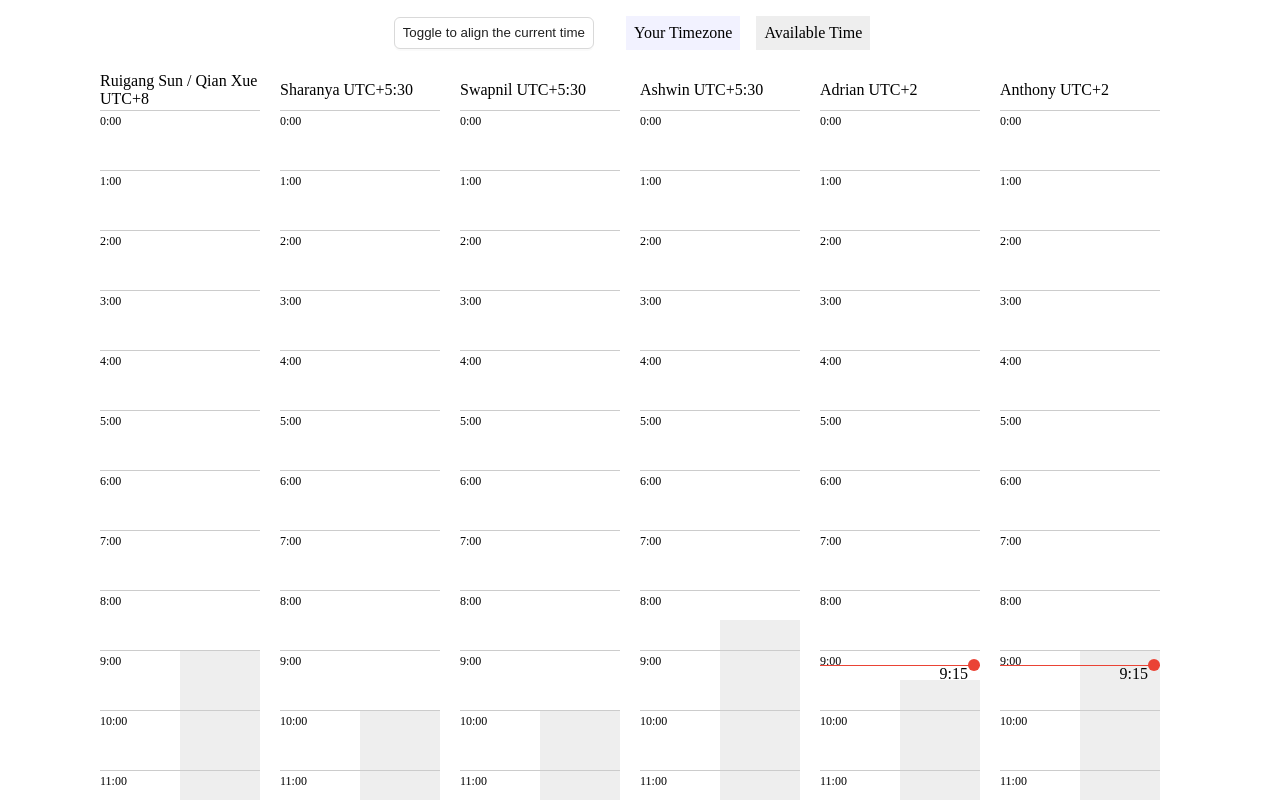
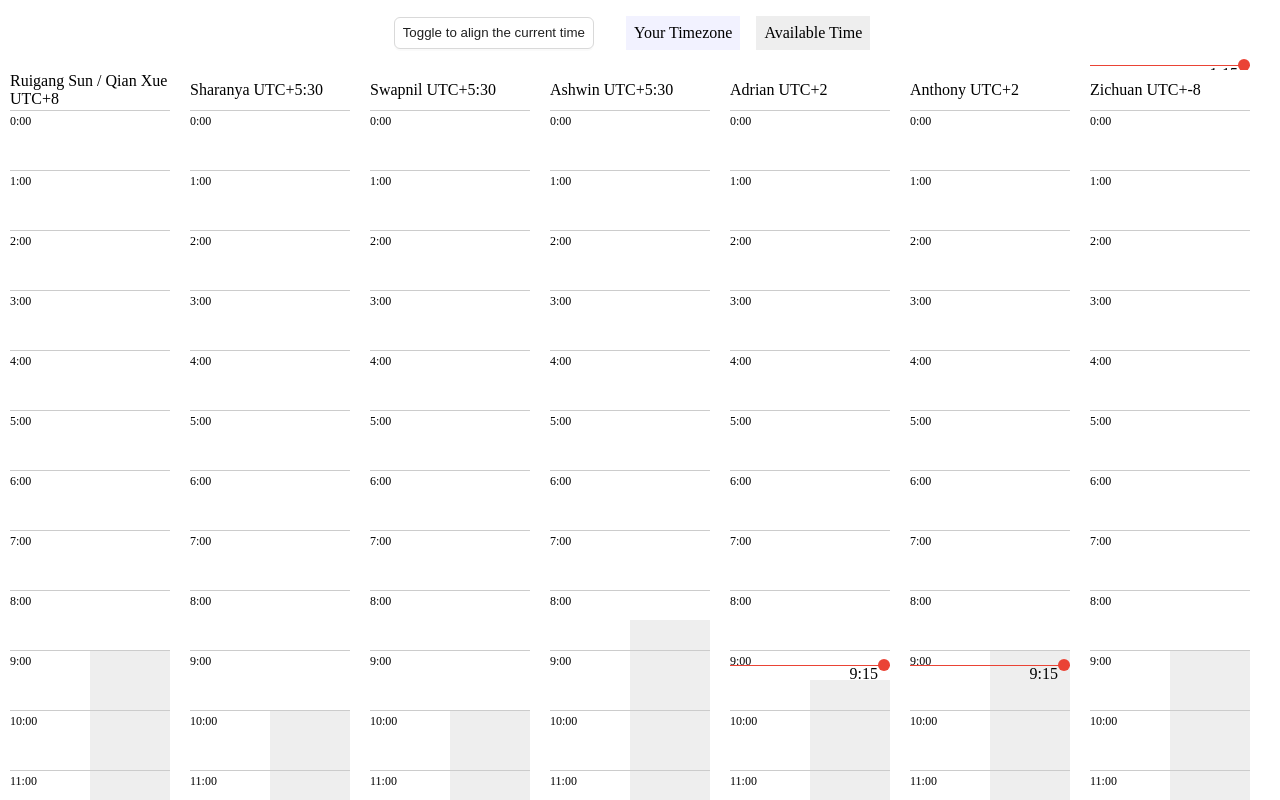
Before and after one commit to SimonSrg/assistant, a plain HTML site: page index.html in a window 1280 px wide. Shown: the top 800 px of the page. Drawn offline with Linux system fonts and the light colour scheme.

Commit message:
Update index.html

```diff
--- a/index.html
+++ b/index.html
@@ -226,6 +226,7 @@
       <time-bar title="Ashwin" timezone-offset="-330" working-time="8:30-18:00"></time-bar>
       <time-bar title="Adrian" timezone-offset="-120" working-time="9:30-18:30"></time-bar>
       <time-bar title="Anthony" timezone-offset="-120" working-time="9:00-18:00"></time-bar>
+      <time-bar title="Zichuan" timezone-offset="480" working-time="9:00-18:00"></time-bar>
     </div>
     <script>
       let isAligned = false;
```
